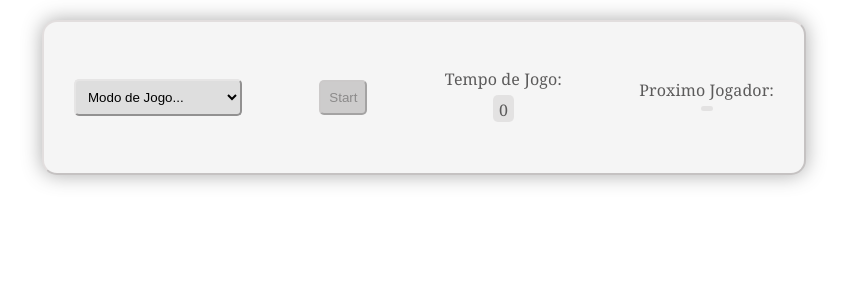
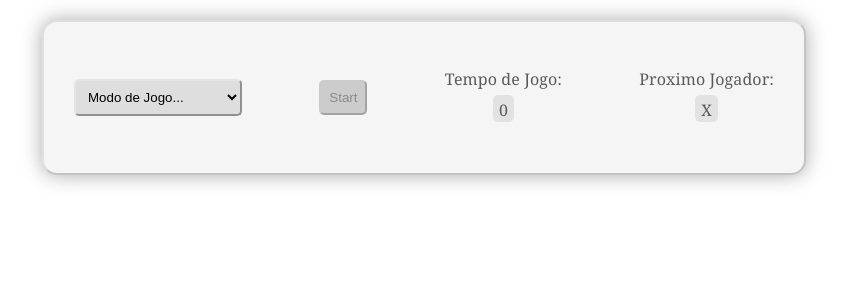
Before and after one commit to Marinelasuelly/LS-TP-Tic-Tac-Toe, a React (Create React App) app in the folder tic-tac-toe/: page / in a window 1280 px wide. Shown: the top 300 px of the page, without its empty margins (216-1063 px from the left). Built offline with nearby package versions, Linux system fonts and the light colour scheme.

Commit message:
Update App.js

```diff
--- a/tic-tac-toe/src/App.js
+++ b/tic-tac-toe/src/App.js
@@ -9,6 +9,7 @@ function App() {
 
   const [gameStarted, setGameStarted] = useState(false);
   const [nome, setNome] = useState(Array(2).fill(null));
+  const [symbol, setSymbol] = useState("X");
   let names;
 
   const handleGameStart = () => {
@@ -38,8 +39,8 @@ function App() {
 
   return (
     <div className="main-content">
-      <ControlPanel onStarClick = {handleGameStart} gameStart = {gameStarted}/>
-      <GamePanel hide = {gameStarted? false : true} nome = {nome}/>
+      <ControlPanel onStarClick = {handleGameStart} gameStart = {gameStarted} gameStart = {gameStarted} symbol = {symbol}/>
+      <GamePanel hide = {gameStarted? false : true} nome = {nome} symbol = {symbol} setSymbol = {setSymbol}/>
     </div>
   );
 }
```
